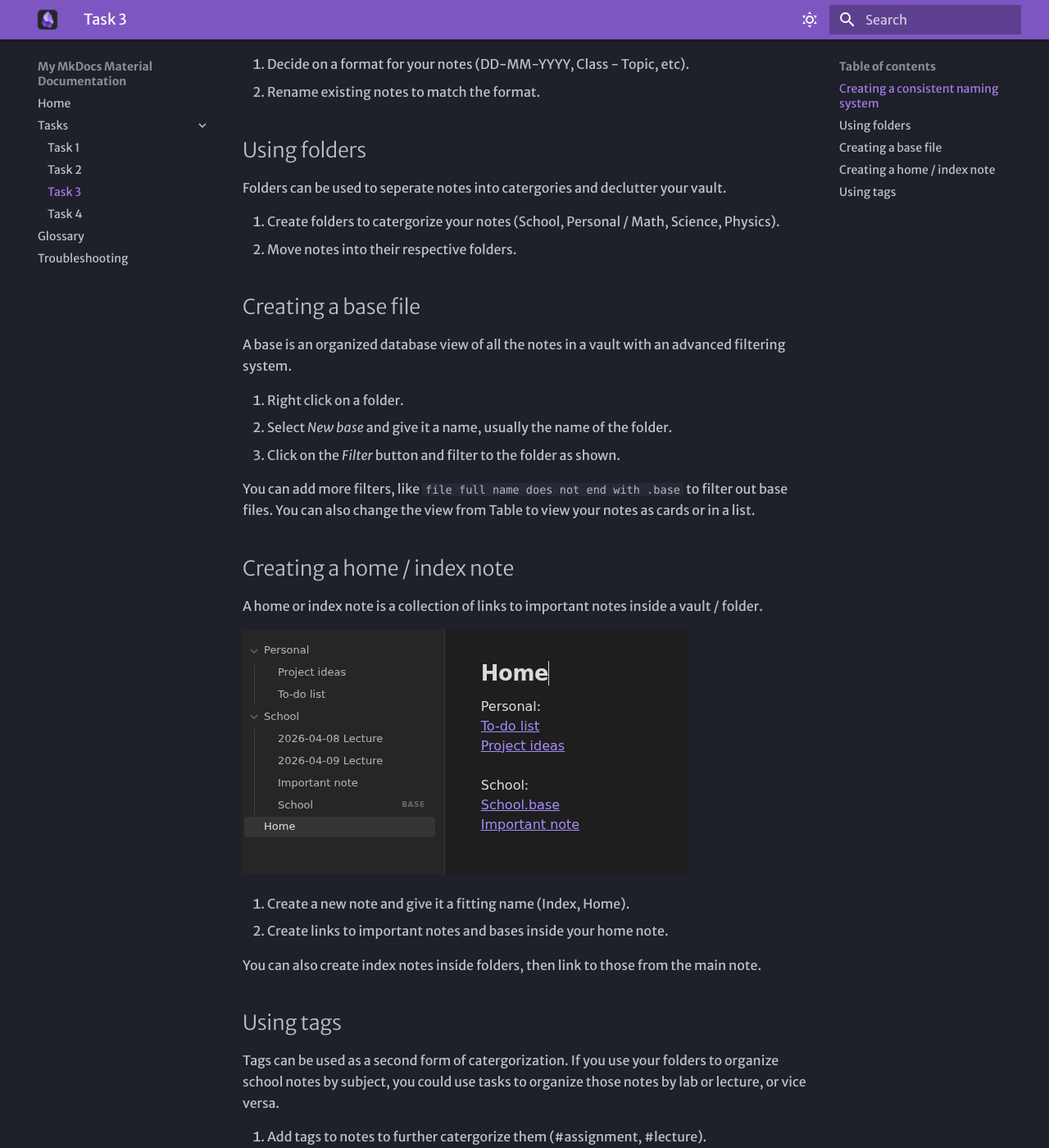
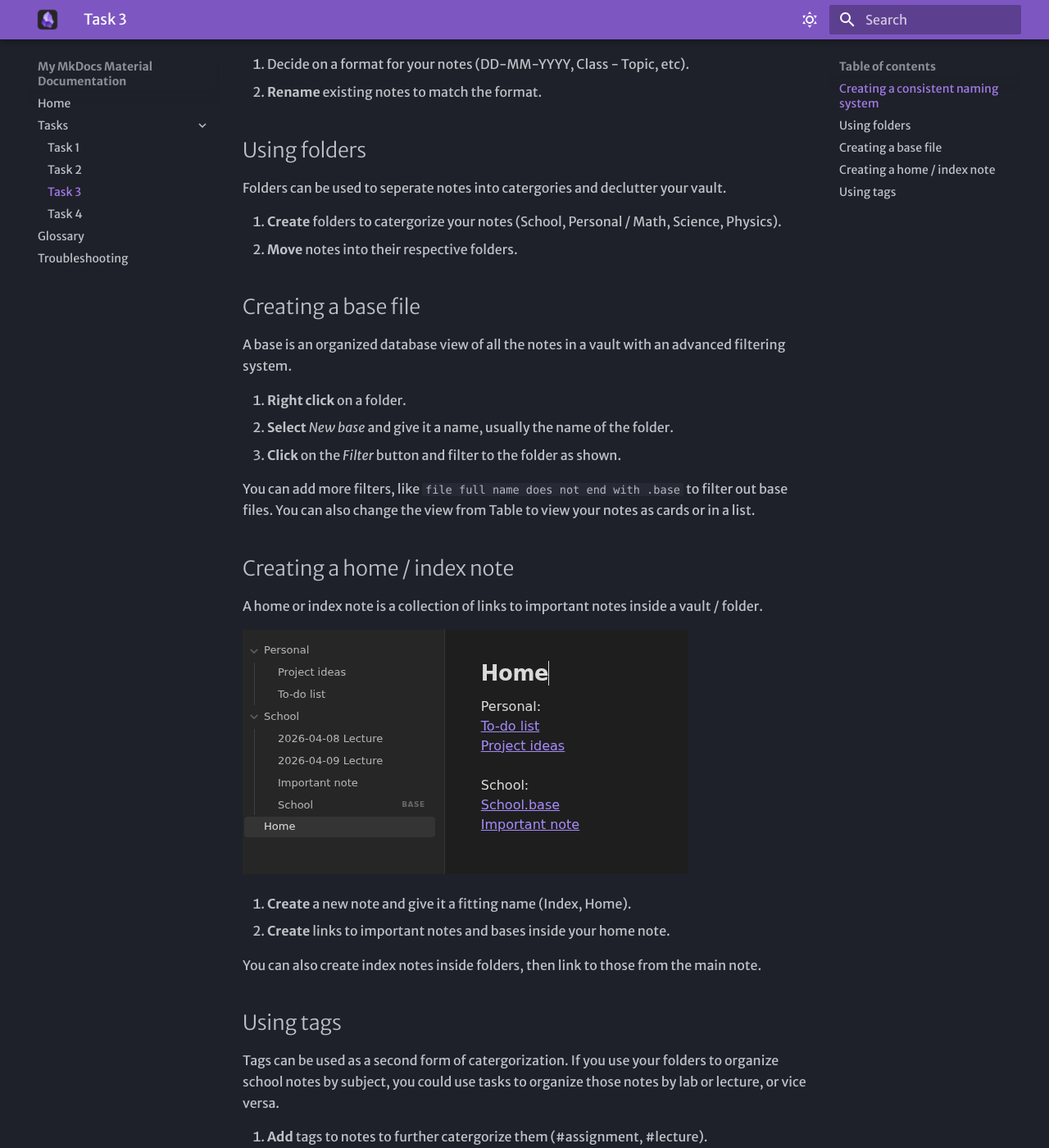
Before and after one commit to AllenLu12/COMP_2216_Obsidian_tutorial, an MkDocs documentation site: the page built from docs/tasks/task3.md, in a window 1280 px wide and 1400 px high, scrolled down 297 px. Shown: the whole window at 82% size. Built offline with MkDocs 1.6.1 and Material for MkDocs 9.7.7, drawn with Linux system fonts in a browser that asks for light colours; some web fonts are replaced; some of the changed text lies outside the part shown.

Commit message:
Bold action words in task 2 and 3

```diff
--- a/docs/tasks/task3.md
+++ b/docs/tasks/task3.md
@@ -5,22 +5,22 @@ As you add more notes to your vault, organizing and structuring them becomes mor
 ## Creating a consistent naming system
 
 1. Decide on a format for your notes (DD-MM-YYYY, Class - Topic, etc).
-2. Rename existing notes to match the format.
+2. **Rename** existing notes to match the format.
 
 ## Using folders
 
 Folders can be used to seperate notes into catergories and declutter your vault.
 
-1. Create folders to catergorize your notes (School, Personal / Math, Science, Physics).
-2. Move notes into their respective folders.
+1. **Create** folders to catergorize your notes (School, Personal / Math, Science, Physics).
+2. **Move** notes into their respective folders.
 
 ## Creating a base file
 
 A base is an organized database view of all the notes in a vault with an advanced filtering system.
 
-1. Right click on a folder.
-2. Select *New base* and give it a name, usually the name of the folder.
-3. Click on the *Filter* button and filter to the folder as shown.
+1. **Right click** on a folder.
+2. **Select** *New base* and give it a name, usually the name of the folder.
+3. **Click** on the *Filter* button and filter to the folder as shown.
 
 You can add more filters, like `file full name does not end with .base` to filter out base files. You can also change the view from Table to view your notes as cards or in a list.
 
@@ -30,8 +30,8 @@ A home or index note is a collection of links to important notes inside a vault
 
 ![Example home note](../assets/obsidianhomenote.png)
 
-1. Create a new note and give it a fitting name (Index, Home).
-2. Create links to important notes and bases inside your home note.
+1. **Create** a new note and give it a fitting name (Index, Home).
+2. **Create** links to important notes and bases inside your home note.
 
 You can also create index notes inside folders, then link to those from the main note.
 
@@ -39,5 +39,5 @@ You can also create index notes inside folders, then link to those from the main
 
 Tags can be used as a second form of catergorization. If you use your folders to organize school notes by subject, you could use tasks to organize those notes by lab or lecture, or vice versa.
 
-1. Add tags to notes to further catergorize them (#assignment, #lecture).
-2. Click the tag or use the search bar to search notes by tag.
+1. **Add** tags to notes to further catergorize them (#assignment, #lecture).
+2. **Click** the tag or use the search bar to search notes by tag.
```
Also changed, not shown: docs/tasks/task2.md (+11 -11 lines).
